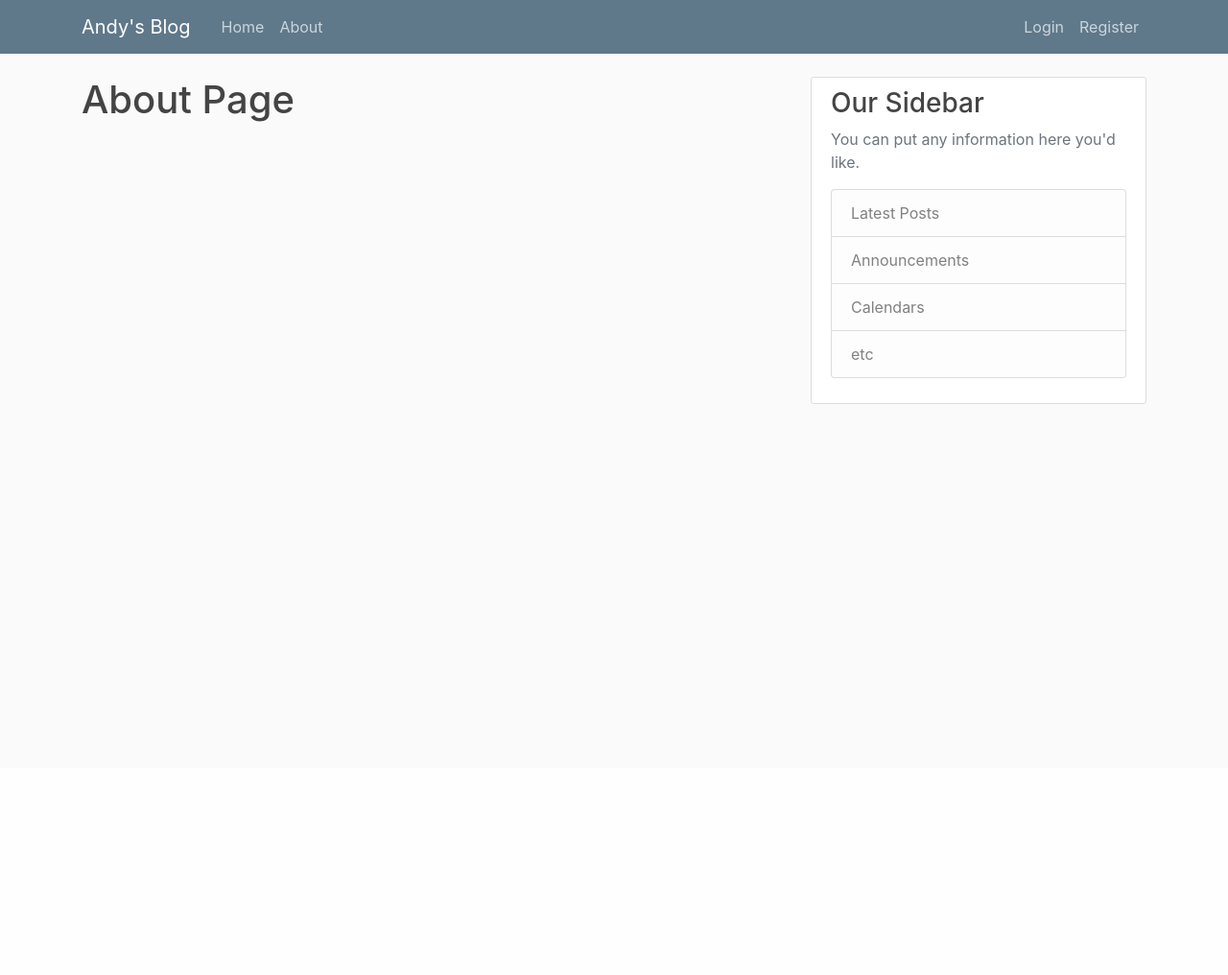
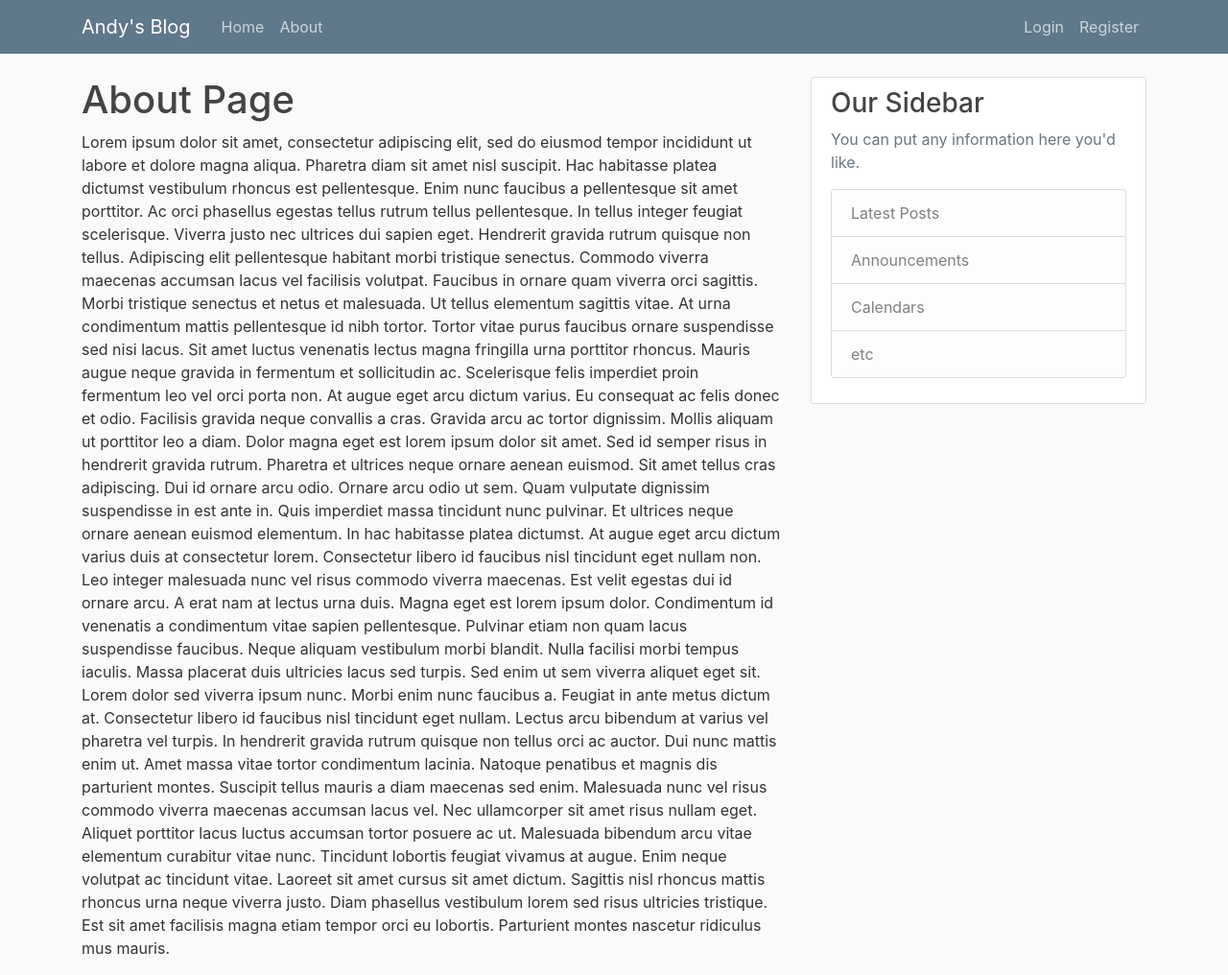
Before and after one commit to bhavyakundra/Blog-Site, a Flask app: page /about in a window 1280 px wide. Shown: the whole page at 96% size. Before the commit the page ends 421 px from the top, so only its background shows below. Run offline with Flask 2, Linux system fonts and the light colour scheme; parts of the project's set-up code (start-up, migrations or seed data) failed here and were passed over; some libraries are stand-ins or nearby versions.

Commit message:
update about

```diff
--- a/flask_blog_andy/flaskblog/templates/about.html
+++ b/flask_blog_andy/flaskblog/templates/about.html
@@ -1,4 +1,39 @@
 {% extends "layout.html" %}
 {% block content %}
     <h1>About Page</h1>
+    <p>Lorem ipsum dolor sit amet, consectetur adipiscing elit, sed do eiusmod tempor incididunt ut labore et dolore magna
+    aliqua. Pharetra diam sit amet nisl suscipit. Hac habitasse platea dictumst vestibulum rhoncus est pellentesque. Enim
+    nunc faucibus a pellentesque sit amet porttitor. Ac orci phasellus egestas tellus rutrum tellus pellentesque. In tellus
+    integer feugiat scelerisque. Viverra justo nec ultrices dui sapien eget. Hendrerit gravida rutrum quisque non tellus.
+    Adipiscing elit pellentesque habitant morbi tristique senectus. Commodo viverra maecenas accumsan lacus vel facilisis
+    volutpat. Faucibus in ornare quam viverra orci sagittis. Morbi tristique senectus et netus et malesuada. Ut tellus
+    elementum sagittis vitae.
+
+    At urna condimentum mattis pellentesque id nibh tortor. Tortor vitae purus faucibus ornare suspendisse sed nisi lacus.
+    Sit amet luctus venenatis lectus magna fringilla urna porttitor rhoncus. Mauris augue neque gravida in fermentum et
+    sollicitudin ac. Scelerisque felis imperdiet proin fermentum leo vel orci porta non. At augue eget arcu dictum varius.
+    Eu consequat ac felis donec et odio. Facilisis gravida neque convallis a cras. Gravida arcu ac tortor dignissim. Mollis
+    aliquam ut porttitor leo a diam. Dolor magna eget est lorem ipsum dolor sit amet.
+
+    Sed id semper risus in hendrerit gravida rutrum. Pharetra et ultrices neque ornare aenean euismod. Sit amet tellus cras
+    adipiscing. Dui id ornare arcu odio. Ornare arcu odio ut sem. Quam vulputate dignissim suspendisse in est ante in. Quis
+    imperdiet massa tincidunt nunc pulvinar. Et ultrices neque ornare aenean euismod elementum. In hac habitasse platea
+    dictumst. At augue eget arcu dictum varius duis at consectetur lorem.
+
+    Consectetur libero id faucibus nisl tincidunt eget nullam non. Leo integer malesuada nunc vel risus commodo viverra
+    maecenas. Est velit egestas dui id ornare arcu. A erat nam at lectus urna duis. Magna eget est lorem ipsum dolor.
+    Condimentum id venenatis a condimentum vitae sapien pellentesque. Pulvinar etiam non quam lacus suspendisse faucibus.
+    Neque aliquam vestibulum morbi blandit. Nulla facilisi morbi tempus iaculis. Massa placerat duis ultricies lacus sed
+    turpis. Sed enim ut sem viverra aliquet eget sit. Lorem dolor sed viverra ipsum nunc. Morbi enim nunc faucibus a.
+    Feugiat in ante metus dictum at.
+
+    Consectetur libero id faucibus nisl tincidunt eget nullam. Lectus arcu bibendum at varius vel pharetra vel turpis. In
+    hendrerit gravida rutrum quisque non tellus orci ac auctor. Dui nunc mattis enim ut. Amet massa vitae tortor condimentum
+    lacinia. Natoque penatibus et magnis dis parturient montes. Suscipit tellus mauris a diam maecenas sed enim. Malesuada
+    nunc vel risus commodo viverra maecenas accumsan lacus vel. Nec ullamcorper sit amet risus nullam eget. Aliquet
+    porttitor lacus luctus accumsan tortor posuere ac ut. Malesuada bibendum arcu vitae elementum curabitur vitae nunc.
+    Tincidunt lobortis feugiat vivamus at augue. Enim neque volutpat ac tincidunt vitae. Laoreet sit amet cursus sit amet
+    dictum. Sagittis nisl rhoncus mattis rhoncus urna neque viverra justo. Diam phasellus vestibulum lorem sed risus
+    ultricies tristique. Est sit amet facilisis magna etiam tempor orci eu lobortis. Parturient montes nascetur ridiculus
+    mus mauris.</p>
 {% endblock content %}
```
